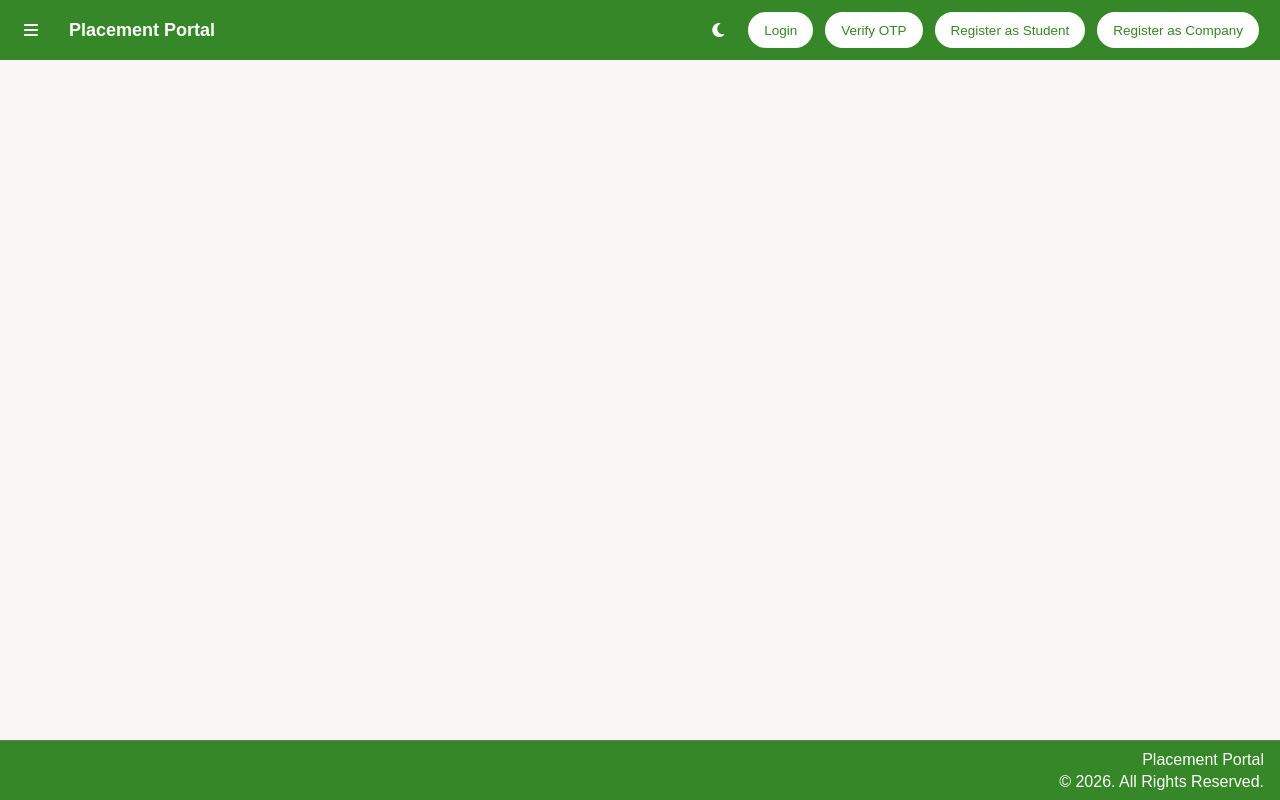
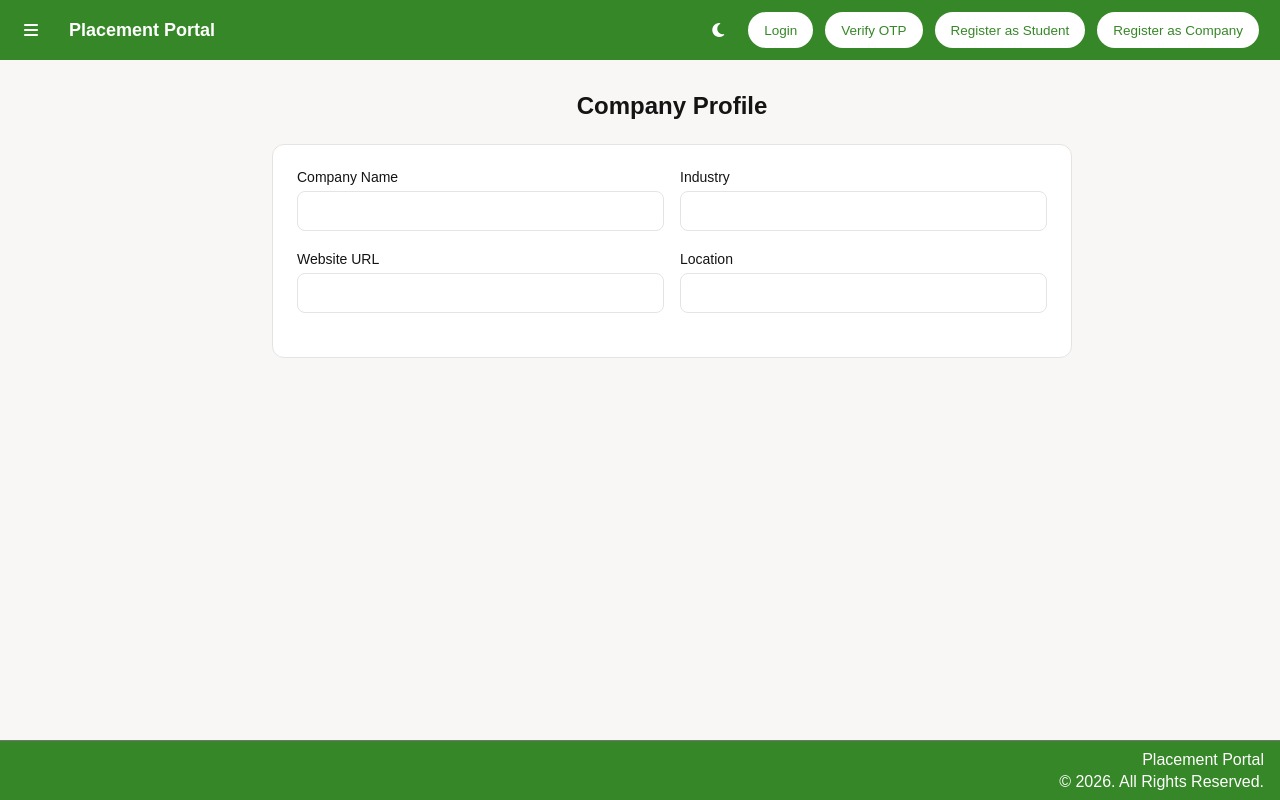
Before and after one commit to yuvarajk2109/placement-portal-app, a Vue app in the folder frontend/: page /company/profile in a window 1280 px wide. Built offline with nearby package versions, Linux system fonts and the light colour scheme.

Commit message:
feat: Company Dashboard and Company Profile
Company Dashboard is done. Work just began on Company Profile page. Just added to routes and sidebar and started the form design.

```diff
--- a/frontend/src/components/layout/AppSidebar.vue
+++ b/frontend/src/components/layout/AppSidebar.vue
@@ -76,7 +76,7 @@
 import { useAuthStore } from '@/stores/auth';
 import { computed } from 'vue';
 
-const properties=defineProps({
+const properties = defineProps({
     open: {
         type: Boolean,
         default: false
@@ -119,6 +119,52 @@ const menuItems=computed(() => {
                 label: 'Placements'
             },
         ]
+    } else if (role === 'company') {
+        return [
+            {
+                route: 'company-dashboard',
+                icon: 'fas fa-chart-line',
+                label: 'Dashboard'
+            },
+            {
+                route: 'company-profile',
+                icon: 'fas fa-building',
+                label: 'Profile'
+            },
+            {
+                route: '',
+                icon: 'fas fa-briefcase',
+                label: 'My Drives'
+            }
+        ]
+    } else if (role === 'student') {
+         return [
+            {
+                route: '',
+                icon: 'fas fa-chart-line',
+                label: 'Dashboard'
+            },
+            {
+                route: '',
+                icon: 'fas fa-user',
+                label: 'Profile'
+            },
+            {
+                route: '',
+                icon: 'fas fa-briefcase',
+                label: 'Drives'
+            },
+            {
+                route: '',
+                icon: 'fas fa-file-alt',
+                label: 'Applications'
+            },
+            {
+                route: '',
+                icon: 'fas fa-trophy',
+                label: 'Placement'
+            }
+        ]
     }
     return [];
 })
--- a/frontend/src/router/index.js
+++ b/frontend/src/router/index.js
@@ -72,12 +72,12 @@ const router = createRouter({
       component: () => import('@/views/company/CompanyDashboard.vue'),
       meta: { requiresAuth: true, role: 'company' }
     },
-    // {
-    //   path: '',
-    //   name: '',
-    //   component: () => import('@/'),
-    //   meta: { requiresAuth: true, role: '' }
-    // },
+    {
+      path: '/company/profile',
+      name: 'company-profile',
+      component: () => import('@/views/company/CompanyProfile.vue'),
+      meta: { requiresAuth: true, role: 'company' }
+    },
     // {
     //   path: '',
     //   name: '',
--- /dev/null
+++ b/frontend/src/views/company/CompanyDashboard.vue
@@ -0,0 +1,77 @@
+<template>
+    <div class="main-page">
+        <h1 class="page-title">Company Dashboard</h1>
+        <AppSpinner v-if="loading" />
+        <div v-else class="stats-grid mt-32">
+            <div class="stat-card info">
+                <div class="stat-card-value info">
+                    {{  stats.total_drives  }}
+                </div>
+                <div class="stat-card-label info">
+                    Total Drives
+                </div>
+            </div>
+            <div class="stat-card info">
+                <div class="stat-card-value info">
+                    {{ stats.active_drives }}
+                </div>
+                <div class="stat-card-label info">
+                    Active Drives
+                </div>
+            </div>
+            <div class="stat-card warning">
+                <div class="stat-card-value warning">
+                    {{ stats.pending_drives }}
+                </div>
+                <div class="stat-card-label warning">
+                    Drives Pending Approval
+                </div>
+            </div>
+            <div class="stat-card info">
+                <div class="stat-card-value info">
+                    {{ stats.total_applications }}
+                </div>
+                <div class="stat-card-label info">
+                    Total No. of Applications
+                </div>
+            </div>
+            <div class="stat-card warning">
+                <div class="stat-card-value warning">
+                    {{ stats.total_selected }}
+                </div>
+                <div class="stat-card-label warning">
+                    Candidates Selected
+                </div>
+            </div>
+        </div>
+    </div>
+</template>
+
+<style scoped>
+.stats-grid {
+    display: grid;
+    grid-template-columns: repeat(auto-fill, minmax(220px, 1fr));
+}
+</style>
+
+<script setup>
+import AppSpinner from '@/components/ui/AppSpinner.vue';
+import api from '@/services/api';
+import { useNotificationStore } from '@/stores/notification';
+import { onMounted, ref } from 'vue';
+
+const notify = useNotificationStore();
+const loading = ref(true);
+const stats = ref({});
+
+onMounted(async () => {
+    try {
+        const result = await api.get('/company/dashboard');
+        stats.value = result.data;
+    } catch (err) {
+        notify.error(err.response?.data?.error || 'Failed to load dashboard');
+    } finally {
+        loading.value = false;
+    }
+})
+</script>
--- /dev/null
+++ b/frontend/src/views/company/CompanyProfile.vue
@@ -0,0 +1,43 @@
+<template>
+    <div class="main-page">
+       <h1 class="page-title text-center">Company Profile</h1>
+       <!-- <AppSpinner v-if="loading" /> -->
+       <div class="card">
+            <form>
+                <div class="form-group flex gap-16">
+                    <div class="flex-1">
+                        <label class="form-label" for="company_name">Company Name</label>
+                        <input id="company_name" class="form-input">
+                    </div>
+                    <div class="flex-1">
+                        <label class="form-label" for="industry">Industry</label>
+                        <input id="industry" class="form-input">
+                    </div>
+                </div>
+                <div class="form-group flex gap-16">
+                    <div class="flex-1">
+                        <label class="form-label" for="website">Website URL</label>
+                        <input id="website" class="form-input">
+                    </div>
+                    <div class="flex-1">
+                        <label class="form-label" for="location">Location</label>
+                        <input id="location" class="form-input">
+                    </div>
+                </div>
+            </form>
+       </div>
+    </div>
+</template>
+
+<style scoped>
+.card {
+    max-width: 800px;
+    margin: auto;
+}
+</style>
+
+<script setup>
+import AppSpinner from '@/components/ui/AppSpinner.vue';
+
+
+</script>
```
